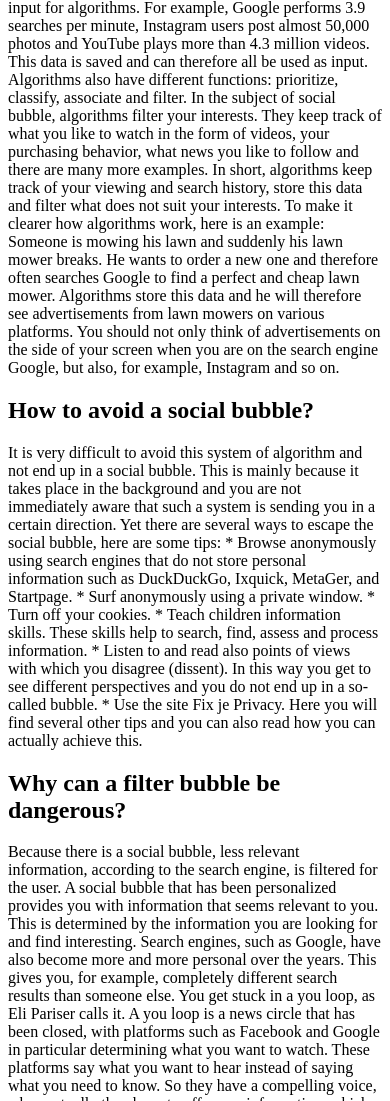
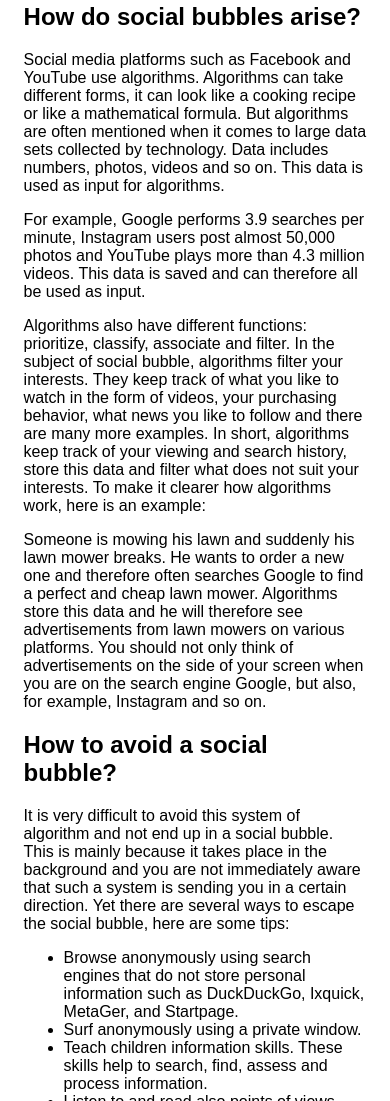
Before and after one commit to maurits110689/socialbubblewebsite, a plain HTML site: page page2.html in a window 390 px wide. Shown: the part 899-2000 px from the top of the page. Drawn offline with Linux system fonts and the light colour scheme.

Commit message:
Verbeteringen voor responsive design

```diff
--- a/page2.html
+++ b/page2.html
@@ -12,48 +12,50 @@
 <body>
 	<h1>Social Bubble</h1>
 
-	<ul>
+	<ul class="menu">
   	<li><a href="index.html">Home</a></li>
   	<li><a class="active" href="page2.html">Information</a></li>
   	<li><a href="page3.html">Movie</a></li>
   	<li><a href="page4.html">Contact</a></li>
 		<li><a href="page5.html">About us</a></li>
 	</ul>
+<div class="inhoud">
+	<h2> What is a social bubble?</h2>
+	<p>The term “social bubble”, also called filter bubble, is a term introduced by Mr. Pariser. The internet activist used this term in the book “The filter bubble” he wrote. In this book, he wrote about the concerns he had about filter bubbles that appear in search engines and social networks. For example, he stated that it is crucial for democracy to be able to view things from different perspectives, but that nowadays we are served a good portion of the same thing every day (= social bubble).</p>
+<p> A social bubble is the result of a personalized search using algorithms (for further explanation of algorithms, see the section “How do social bubbles arise”). Based on search history, purchasing behavior, locations, e-mail traffic, messages on social media platforms such as Facebook, etc., a profile of someone is sketched. Such a profile includes the preferences and interests of the person. In this way networks can offer targeted advertisements and YouTube can, for example, also suggest more targeted videos. The result of this is that many people end up in a so-called bubble, hence the term social bubble. Such a so-called filter bubble occurs when someone does not use sources outside the filtered offer.
+Giving an example:</p>
+<p>Two friends search the Google search engine for the term “Italy”. Both get different search results. This is because they have both built up a different “profile”. For example, one friend is mainly shown tourist attractions, while the other friend is mainly offered information about the political situation in Italy</p>
 
-	<h2 style= "colour black"> What is a social bubble?</h2>
-	The term “social bubble”, also called filter bubble, is a term introduced by Mr. Pariser. The internet activist used this term in the book “The filter bubble” he wrote. In this book, he wrote about the concerns he had about filter bubbles that appear in search engines and social networks. For example, he stated that it is crucial for democracy to be able to view things from different perspectives, but that nowadays we are served a good portion of the same thing every day (= social bubble).
-A social bubble is the result of a personalized search using algorithms (for further explanation of algorithms, see the section “How do social bubbles arise”). Based on search history, purchasing behavior, locations, e-mail traffic, messages on social media platforms such as Facebook, etc., a profile of someone is sketched. Such a profile includes the preferences and interests of the person. In this way networks can offer targeted advertisements and YouTube can, for example, also suggest more targeted videos. The result of this is that many people end up in a so-called bubble, hence the term social bubble. Such a so-called filter bubble occurs when someone does not use sources outside the filtered offer.
-Giving an example:
-Two friends search the Google search engine for the term “Italy”. Both get different search results. This is because they have both built up a different “profile”. For example, one friend is mainly shown tourist attractions, while the other friend is mainly offered information about the political situation in Italy
+<h2> How do social bubbles arise?</h2>
+<p>Social media platforms such as Facebook and YouTube use algorithms. Algorithms can take different forms, it can look like a cooking recipe or like a mathematical formula. But algorithms are often mentioned when it comes to large data sets collected by technology.  Data includes numbers, photos, videos and so on. This data is used as input for algorithms.</p>
+<p>For example, Google performs 3.9 searches per minute, Instagram users post almost 50,000 photos and YouTube plays more than 4.3 million videos. This data is saved and can therefore all be used as input.</p>
+<p>Algorithms also have different functions: prioritize, classify, associate and filter. In the subject of social bubble, algorithms filter your interests. They keep track of what you like to watch in the form of videos, your purchasing behavior, what news you like to follow and there are many more examples.
+In short, algorithms keep track of your viewing and search history, store this data and filter what does not suit your interests.
+To make it clearer how algorithms work, here is an example:</p>
+<p>Someone is mowing his lawn and suddenly his lawn mower breaks. He wants to order a new one and therefore often searches Google to find a perfect and cheap lawn mower. Algorithms store this data and he will therefore see advertisements from lawn mowers on various platforms. You should not only think of advertisements on the side of your screen when you are on the search engine Google, but also, for example, Instagram and so on.</p>
 
-<h2 style= "colour black"> How do social bubbles arise?</h2>
-Social media platforms such as Facebook and YouTube use algorithms. Algorithms can take different forms, it can look like a cooking recipe or like a mathematical formula. But algorithms are often mentioned when it comes to large data sets collected by technology.  Data includes numbers, photos, videos and so on. This data is used as input for algorithms.
-For example, Google performs 3.9 searches per minute, Instagram users post almost 50,000 photos and YouTube plays more than 4.3 million videos. This data is saved and can therefore all be used as input.
-Algorithms also have different functions: prioritize, classify, associate and filter. In the subject of social bubble, algorithms filter your interests. They keep track of what you like to watch in the form of videos, your purchasing behavior, what news you like to follow and there are many more examples.
-In short, algorithms keep track of your viewing and search history, store this data and filter what does not suit your interests.
-To make it clearer how algorithms work, here is an example:
-Someone is mowing his lawn and suddenly his lawn mower breaks. He wants to order a new one and therefore often searches Google to find a perfect and cheap lawn mower. Algorithms store this data and he will therefore see advertisements from lawn mowers on various platforms. You should not only think of advertisements on the side of your screen when you are on the search engine Google, but also, for example, Instagram and so on.
+<h2> How to avoid a social bubble?</h2>
+<p>It is very difficult to avoid this system of algorithm and not end up in a social bubble. This is mainly because it takes place in the background and you are not immediately aware that such a system is sending you in a certain direction. Yet there are several ways to escape the social bubble, here are some tips:</p>
 
-<h2 style= "colour black"> How to avoid a social bubble?</h2>
-It is very difficult to avoid this system of algorithm and not end up in a social bubble. This is mainly because it takes place in the background and you are not immediately aware that such a system is sending you in a certain direction. Yet there are several ways to escape the social bubble, here are some tips:
-* Browse anonymously using search engines that do not store personal information such as DuckDuckGo, Ixquick, MetaGer, and Startpage.
-* Surf anonymously using a private window.
-* Turn off your cookies.
-* Teach children information skills. These skills help to search, find, assess and process information.
-* Listen to and read also points of views with which you disagree (dissent). In this way you get to see different perspectives and you do not end up in a so-called bubble.
-* Use the site Fix je Privacy. Here you will find several other tips and you can also read how you can actually achieve this.
+	<ul>
+  	<li>Browse anonymously using search engines that do not store personal information such as DuckDuckGo, Ixquick, MetaGer, and Startpage.</li>
+		<li>Surf anonymously using a private window.</li>
+		<li>Teach children information skills. These skills help to search, find, assess and process information.</li>
+		<li>Listen to and read also points of views with which you disagree (dissent). In this way you get to see different perspectives and you do not end up in a so-called bubble.</li>
+		<li>Use the site 'Fix je Privacy'. Here you will find several other tips and you can also read how you can actually achieve this.</li>
+	</ul>
 
-<h2 style= "colour black"> Why can a filter bubble be dangerous?</h2>
-Because there is a social bubble, less relevant information, according to the search engine, is filtered for the user. A social bubble that has been personalized provides you with information that seems relevant to you. This is determined by the information you are looking for and find interesting.
+<h2> Why can a filter bubble be dangerous?</h2>
+<p>Because there is a social bubble, less relevant information, according to the search engine, is filtered for the user. A social bubble that has been personalized provides you with information that seems relevant to you. This is determined by the information you are looking for and find interesting.
 Search engines, such as Google, have also become more and more personal over the years. This gives you, for example, completely different search results than someone else.
 You get stuck in a you loop, as Eli Pariser calls it. A you loop is a news circle that has been closed, with platforms such as Facebook and Google in particular determining what you want to watch. These platforms say what you want to hear instead of saying what you need to know. So they have a compelling voice, when actually they have to offer you information, which is important to know for your own expansion of your knowledge about the world. This means you cannot be critical and form an opinion based on different sources.
-The biggest danger is that many people are not even aware of this system of algorithms and do not notice that they are in a social bubble. They don't know that the information they see is filtered. In summary, users are isolated in their own cultural or ideological bubble.
+The biggest danger is that many people are not even aware of this system of algorithms and do not notice that they are in a social bubble. They don't know that the information they see is filtered. In summary, users are isolated in their own cultural or ideological bubble.</p>
 
 <h2 style= "colour black"> Why do Tech-companies use algorithms? </h2>
-As mentioned earlier, data is stored through the use of algorithms. Targeted advertising or suggestions can be made. The so-called social bubble arises. Tech companies such as Youtube, but also search engines such as Google use this system. Why do they use this and how do they benefit from it?
+<p>As mentioned earlier, data is stored through the use of algorithms. Targeted advertising or suggestions can be made. The so-called social bubble arises. Tech companies such as Youtube, but also search engines such as Google use this system. Why do they use this and how do they benefit from it?
 Platforms such as YouTube enable companies to advertise via YouTube (in this example). These companies that advertise through this route pay for this. In short, for tech companies, collecting data is attractive to advertisers. Those advertisers are willing to pay for this and tech companies make a lot of money with this.
 In addition, the tech companies can sell the collected data to interested parties. These parties can also benefit from this data. Tech companies earn big money with this.
 People don't know that the data collected from them is being sold. Is it ethically responsible what the tech companies do?
-In short, the large tech companies act from a profitable point of view and therefor it is attractive to collect the data and use algorithms.
-
+In short, the large tech companies act from a profitable point of view and therefor it is attractive to collect the data and use algorithms.</p>
+</div>
 </body>
--- a/style.css
+++ b/style.css
@@ -1,4 +1,4 @@
-ul {
+.menu {
   list-style-type: none;
   margin: 0;
   padding: 0;
@@ -36,3 +36,11 @@ h1 {
 	font-family: Arial, Helvetica, sans-serif;
 	font-size: 24px;
 }
+
+h2, p, li {
+	font-family: Arial, Helvetica, sans-serif;
+}
+
+.inhoud {
+	margin: 4vw;
+}
```
Also changed, not shown: index.html (+1 -1 lines), page3.html (+1 -2 lines), page4.html (+1 -2 lines), page5.html (+1 -2 lines).
